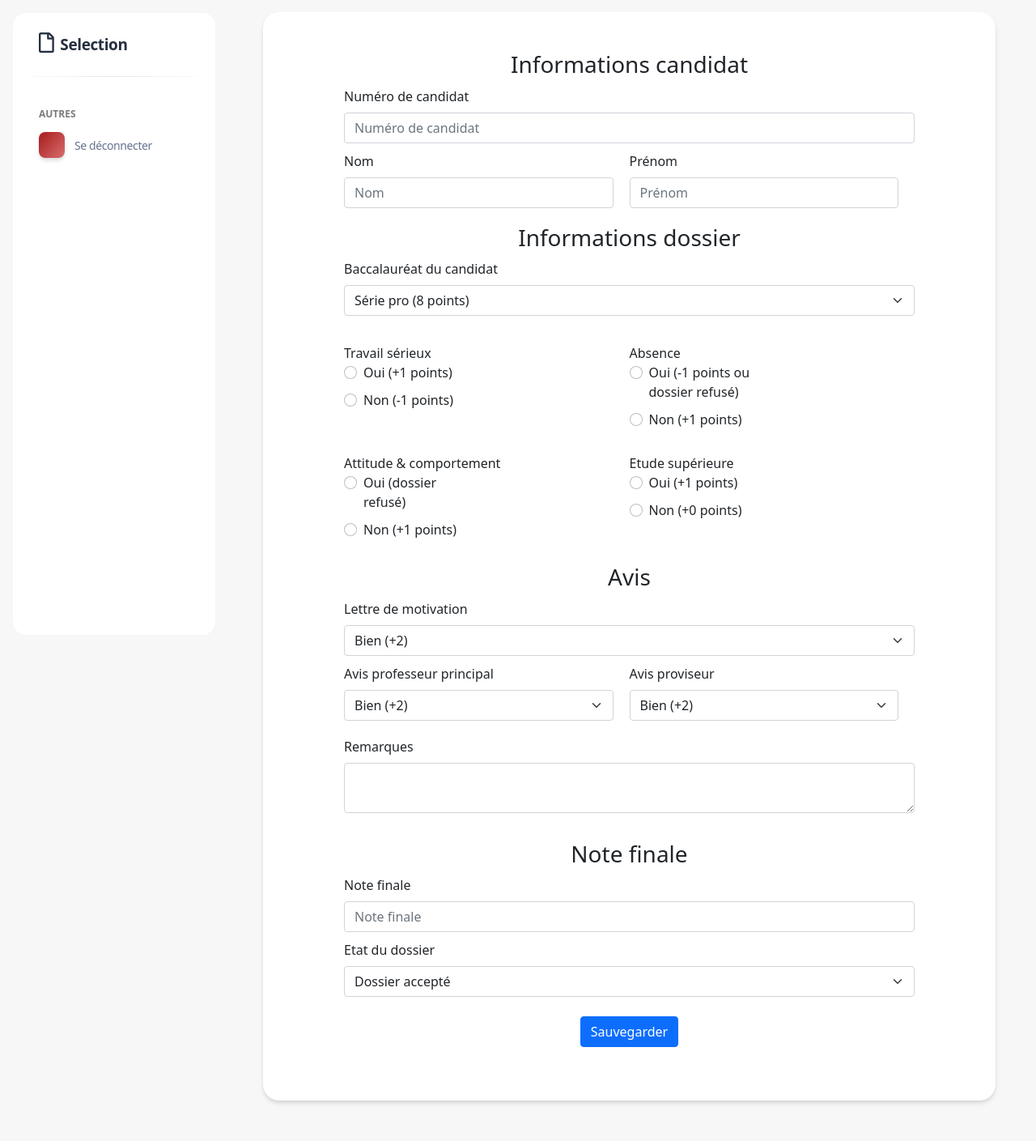
After one commit to Iwazaru2605/selection-mvc-poo, a PHP site: template src/vue/evaluateur/newGrille.php in a window 1280 px wide. The commit adds this page. Shown: the whole page at 81% size. Run offline with PHP 8.4, Linux system fonts and the light colour scheme; the template is opened without the code that fills it, so the values that code supplies are empty; some libraries are stand-ins or nearby versions.

Commit message:
add, edit, delete grille

```diff
--- a/assets/css/styles.css
+++ b/assets/css/styles.css
@@ -101,6 +101,7 @@ body {
 
 .ccontainer {
     margin: 50px;
+    margin-top: 15px;
     padding: 40px 100px;
     display: flex;
     background: white;
--- a/src/model/UsersManager.php
+++ b/src/model/UsersManager.php
@@ -12,7 +12,7 @@
             $req->execute(array(
                 ":username" => $user->get("username"),
                 ":pwd" => $user->get("pwd"),
-                ":type" => $user->get("type") ?: "student"
+                ":type" => $user->get("type") ?: "evaluateur"
             ));
         }
 
--- a/src/model/functions.php
+++ b/src/model/functions.php
@@ -27,6 +27,7 @@
                 if (isset($_GET["login"])) {
                     $listUsers = $list;
                     $randColors = array("009473", "00b38a", "09d0a4", "3fe9c2", "8BF1DA");
+                    include("src/controller/" . $value->get("type") . "Handler.php");
                     include("src/vue/home/" . $value->get("type") . ".php");
                 }
             }
--- /dev/null
+++ b/src/vue/evaluateur/newGrille.php
@@ -0,0 +1,179 @@
+<?php include_once("src/vue/partials/header.php") ?>
+<?php include_once("src/vue/partials/navbar.php") ?>
+
+<div class="ccontainer">
+    <h1><?php echo $pageName ?></h1>
+
+    <form id="formCreateGrille" action="?evaluateur&<?php echo $action ?>" method="post">
+        <div class="center">
+            <h3>Informations candidat</h3>
+        </div>
+
+        <div>
+            <label class="form-label">Numéro de candidat</label>
+            <input required name="numero_candidat" class="form-control" type="text" placeholder="Numéro de candidat" <?php if (isset($grille)) { ?> value="<?php echo $grille->get("numero_candidat"); ?>" <?php } ?>/>
+        </div>
+        <div class="double">
+            <div>
+                <label class="form-label">Nom</label>
+                <input required name="nom" class="form-control" type="text" placeholder="Nom" <?php if (isset($grille)) { ?> value="<?php echo $grille->get("nom"); ?>" <?php } ?>/>
+            </div>
+            <div>
+                <label class="form-label">Prénom</label>
+                <input required name="prenom" class="form-control" type="text" placeholder="Prénom" <?php if (isset($grille)) { ?> value="<?php echo $grille->get("prenom"); ?>" <?php } ?>/>
+            </div>
+        </div>
+
+        <div class="center">
+            <h3>Informations dossier</h3>
+        </div>
+
+        <div>
+            <label class="form-label">Baccalauréat du candidat</label>
+            <select required class="form-select" name="type_bac">
+                <option <?php if (isset($grille) && $grille->get("type_bac") == "pro") { ?> selected <?php } ?> value="pro">Série pro (8 points)</option>
+                <option <?php if (isset($grille) && $grille->get("type_bac") == "es") { ?> selected <?php } ?> value="es" >Série S/ES (12 points)</option>
+                <option <?php if (isset($grille) && $grille->get("type_bac") == "l") { ?> selected <?php } ?> value="l" >Série L (9 points)</option>
+                <option <?php if (isset($grille) && $grille->get("type_bac") == "stmg") { ?> selected <?php } ?> value="stmg" > Série STMG (10 points)</option>
+                <option <?php if (isset($grille) && $grille->get("type_bac") == "autre") { ?> selected <?php } ?> value="autre" >Autres (5 points)</option>
+            </select>
+        </div>
+        <br>
+
+        <div class="double">
+            <div>
+                <label for="serieux">Travail sérieux</label>
+                <div class="form-check">
+                    <input <?php if (isset($grille) && $grille->get("serieux") == "serieux-yes") { ?> checked <?php } ?> required name="serieux" id="serieux-yes" value="serieux-yes" class="form-check-input" type="radio" />
+                    <label class="form-check-label" for="serieux-yes">Oui (+1 points)</label>
+                </div>
+                <div class="form-check">
+                    <input <?php if (isset($grille) && $grille->get("serieux") == "serieux-no") { ?> checked <?php } ?>  required name="serieux" id="serieux-no" value="serieux-no" class="form-check-input" type="radio" />
+                    <label class="form-check-label" for="serieux-no">Non (-1 points)</label>
+                </div>
+            </div>
+            <div>
+                <label for="absence">Absence</label>
+                <div class="form-check">
+                    <input <?php if (isset($grille) && $grille->get("absence") == "absence-yes") { ?> checked <?php } ?>  required name="absence" id="absence-yes" value="absence-yes" class="form-check-input" type="radio" />
+                    <label class="form-check-label" for="absence-yes">Oui (-1 points ou dossier refusé)</label>
+                </div>
+                <div class="form-check">
+                    <input <?php if (isset($grille) && $grille->get("absence") == "absence-no") { ?> checked <?php } ?>  required name="absence" id="absence-no" value="absence-no" class="form-check-input" type="radio" />
+                    <label class="form-check-label" for="absence-no">Non (+1 points)</label>
+                </div>
+            </div>
+        </div>
+
+        <div class="double">
+            <div>
+                <label for="attitude">Attitude & comportement</label>
+                <div class="form-check">
+                    <input <?php if (isset($grille) && $grille->get("attitude") == "attitude-yes") { ?> checked <?php } ?>  required name="attitude" id="attitude-yes" value="attitude-yes" class="form-check-input" type="radio" />
+                    <label class="form-check-label" for="attitude-yes">Oui (dossier refusé)</label>
+                </div>
+                <div class="form-check">
+                    <input <?php if (isset($grille) && $grille->get("attitude") == "attitude-no") { ?> checked <?php } ?>  required name="attitude" id="attitude-no" value="attitude-no" class="form-check-input" type="radio" />
+                    <label class="form-check-label" for="attitude-no">Non (+1 points)</label>
+                </div>
+            </div>
+            <div>
+                <label for="etude">Etude supérieure</label>
+                <div class="form-check">
+                    <input <?php if (isset($grille) && $grille->get("etude") == "etude-yes") { ?> checked <?php } ?>  required name="etude" id="etude-yes" value="etude-yes" class="form-check-input" type="radio" />
+                    <label class="form-check-label" for="etude-yes">Oui (+1 points)</label>
+                </div>
+                <div class="form-check">
+                    <input <?php if (isset($grille) && $grille->get("etude") == "etude-no") { ?> checked <?php } ?>  required name="etude" id="etude-no" value="etude-no" class="form-check-input" type="radio" />
+                    <label class="form-check-label" for="etude-no">Non (+0 points)</label>
+                </div>
+            </div>
+        </div>
+
+        <div class="center">
+            <h3>Avis</h3>
+        </div>
+
+        <div>
+            <label class="form-label">Lettre de motivation</label>
+            <select required class="form-select" name="lettre">
+                <option <?php if (isset($grille) && $grille->get("lettre") == "bien") { ?> selected <?php } ?> value="bien" >Bien (+2)</option>
+                <option <?php if (isset($grille) && $grille->get("lettre") == "assez_bien") { ?> selected <?php } ?> value="assez_bien">Assez bien (+1)</option>
+                <option <?php if (isset($grille) && $grille->get("lettre") == "insuffisant") { ?> selected <?php } ?> value="insuffisant">Insuffisant (-1)</option>
+                <option <?php if (isset($grille) && $grille->get("lettre") == "negatif") { ?> selected <?php } ?> value="negatif">Négatif (-2)</option>
+            </select>
+        </div>
+
+
+        <div class="double">
+            <div>
+                <label class="form-label">Avis professeur principal</label>
+                <select required class="form-select" name="avis_pp">
+                    <option <?php if (isset($grille) && $grille->get("avis_pp") == "bien") { ?> selected <?php } ?> value="bien" >Bien (+2)</option>
+                    <option <?php if (isset($grille) && $grille->get("avis_pp") == "assez_bien") { ?> selected <?php } ?> value="assez_bien">Assez bien (+1)</option>
+                    <option <?php if (isset($grille) && $grille->get("avis_pp") == "insuffisant") { ?> selected <?php } ?> value="insuffisant">Insuffisant (-1)</option>
+                    <option <?php if (isset($grille) && $grille->get("avis_pp") == "negatif") { ?> selected <?php } ?> value="negatif">Négatif (-2)</option>
+                </select>
+            </div>
+            <div>
+                <label class="form-label">Avis proviseur</label>
+                <select required class="form-select" name="avis_proviseur">
+                    <option <?php if (isset($grille) && $grille->get("avis_proviseur") == "bien") { ?> selected <?php } ?> value="bien" >Bien (+2)</option>
+                    <option <?php if (isset($grille) && $grille->get("avis_proviseur") == "assez_bien") { ?> selected <?php } ?> value="assez_bien">Assez bien (+1)</option>
+                    <option <?php if (isset($grille) && $grille->get("avis_proviseur") == "insuffisant") { ?> selected <?php } ?> value="insuffisant">Insuffisant (-1)</option>
+                    <option <?php if (isset($grille) && $grille->get("avis_proviseur") == "negatif") { ?> selected <?php } ?> value="negatif">Négatif (-2)</option>
+                </select>
+            </div>
+        </div>
+
+        <div>
+            <label class="form-label">Remarques</label>
+            <textarea required name="remarque" class="form-control" placeholder="Remarques"><?php if (isset($grille)) { echo $grille->get("remarque"); } ?> </textarea>
+        </div>
+
+        <br>
+
+        <div class="center">
+            <h3>Note finale</h3>
+        </div>
+
+        <div>
+            <label class="form-label">Note finale</label>
+            <input <?php if (isset($grille)) { ?> value="<?php echo $grille->get("note_finale"); ?>" <?php } ?> required name="note_finale" class="form-control" type="number" min="0" max="20" placeholder="Note finale" />
+        </div>
+
+        <div>
+            <label class="form-label">Etat du dossier</label>
+            <select required class="form-select" name="etat_dossier">
+                <option <?php if (isset($grille) && $grille->get("etat_dossier") == "accepte") { ?> selected <?php } ?> value="accepte" >Dossier accepté</option>
+                <option <?php if (isset($grille) && $grille->get("etat_dossier") == "examiner") { ?> selected <?php } ?> value="examiner">Dossier à re-éxaminer</option>
+                <option <?php if (isset($grille) && $grille->get("etat_dossier") == "refuse") { ?> selected <?php } ?> value="refuse">Dossier refusé</option>
+            </select>
+        </div>
+
+        <div style="text-align: center;">
+            <button class="btn btn-primary" type="submit" style="margin-top: 14px;">Sauvegarder</button>
+        </div>
+    </form>
+</div>
+
+<style>
+    #formCreateGrille div {
+        margin-bottom: 10px;
+    }
+
+    #formCreateGrille .center {
+        text-align: center;
+    }
+
+    #formCreateGrille .double {
+        display: flex;
+        flex-direction: row;
+        justify-content: center;
+    }
+
+    #formCreateGrille .double div {
+        width: 50%;
+        margin-right: 20px
+    }
+</style>
--- a/src/vue/home/admin.php
+++ b/src/vue/home/admin.php
@@ -22,6 +22,7 @@
         </div>
     </div>
 </div>
+
 
 
 <style>
--- a/src/vue/partials/header.php
+++ b/src/vue/partials/header.php
@@ -1,7 +1,7 @@
 <html lang="fr">
 
 <head>
-    <title>Evaluation | <?php echo $pageName ?></title>
+    <title>Selection | <?php echo $pageName ?></title>
     <meta name="viewport" content="width=device-width, initial-scale=1.0, shrink-to-fit=no">
     <link rel="stylesheet" href="assets/bootstrap/css/bootstrap.min.css">
     <link rel="stylesheet" href="assets/css/Soft-UI-Aside-Navbar.css">
--- a/src/vue/partials/navbar.php
+++ b/src/vue/partials/navbar.php
@@ -1,8 +1,8 @@
 <aside id="sidenav-main" class="sidenav navbar navbar-vertical navbar-expand-xs border-0 border-radius-xl my-3 fixed-left ms-3">
     <div class="sidenav-header">
         <i class="fa fa-times p-3 cursor-pointer text-secondary opacity-5 position-absolute right-0 top-0 d-none d-xl-none"></i>
-        <a class="navbar-brand m-0" href="">
-            <i class="fa fa-file" style="font-size: 25px;"></i><span class="ms-2 font-weight-bolder" style="font-size: 19px;">Selection<br></span>
+        <a class="navbar-brand m-0" href="?login">
+            <i class="far fa-file" style="font-size: 25px;"></i><span class="ms-2 font-weight-bolder" style="font-size: 19px;">Selection<br></span>
         </a>
 
         <hr class="horizontal dark mt-0">
@@ -25,7 +25,6 @@
                 </li>
                 <?php }}}}} ?>
 
-
                 <li class="nav-item mt-3">
                     <span class="ps-4 ms-2 text-uppercase text-xs font-weight-bolder opacity-6">Autres</span>
                 </li>
@@ -42,7 +41,7 @@
 
                 <?php }}}} ?>
                 <li class="nav-item">
-                    <a class="nav-link" href="">
+                    <a class="nav-link" href="?disconnect">
                         <i class="fa fa-sign-out icon disconnect icon-shape icon-sm shadow border-radius-md bg-white text-center me-2 d-flex align-items-center justify-content-center"></i>
                         <span class="nav-link-text ms-1">Se déconnecter<br></span>
                     </a>
```
Also changed, not shown: config/config.php (+13 -50 lines), src/controller/evaluateurHandler.php (added, +81 -0 lines), src/model/Grille.php (added, +45 -0 lines), src/model/GrillesManager.php (added, +92 -0 lines), src/vue/home/evaluateur.php (+59 -0 lines).
